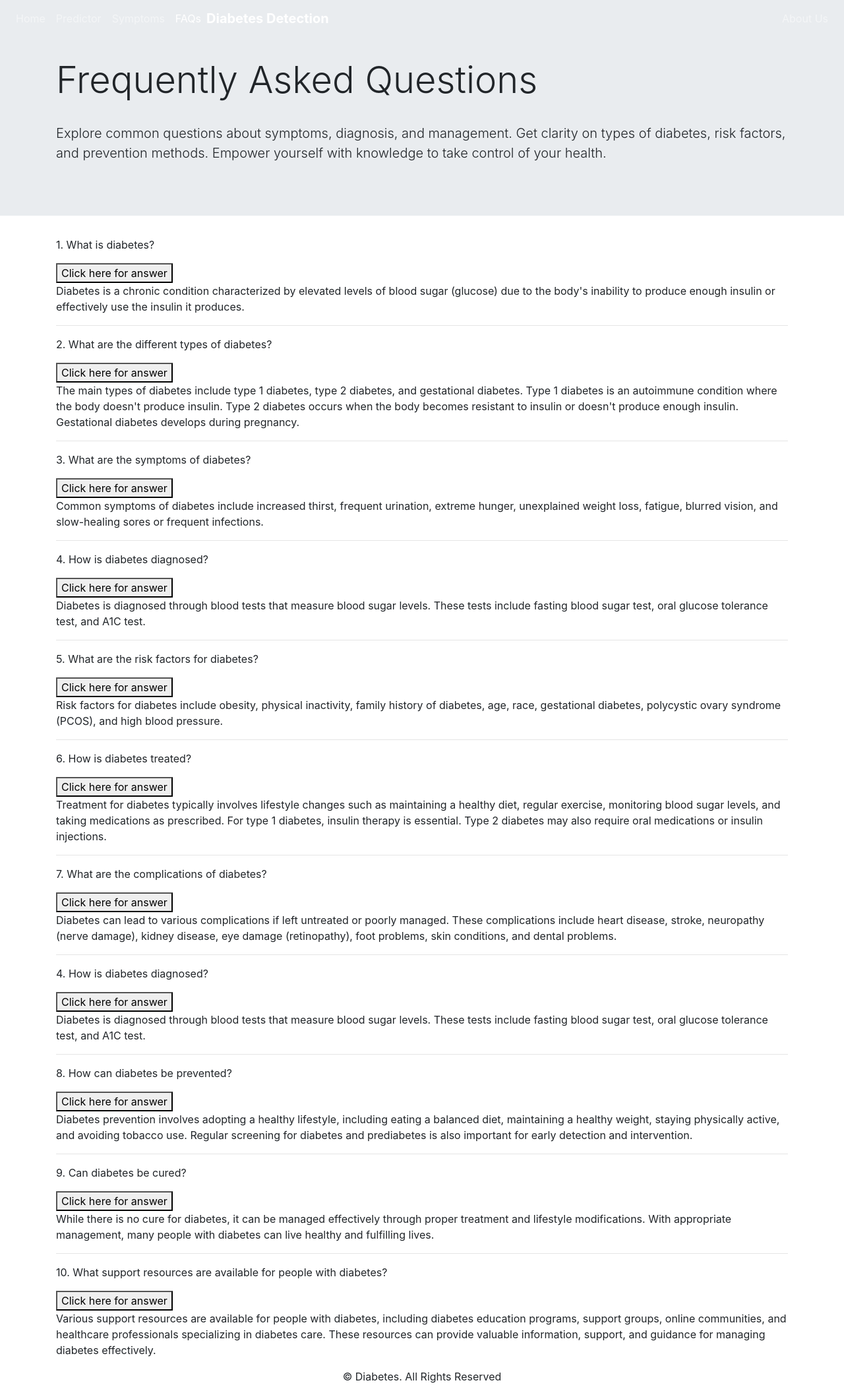
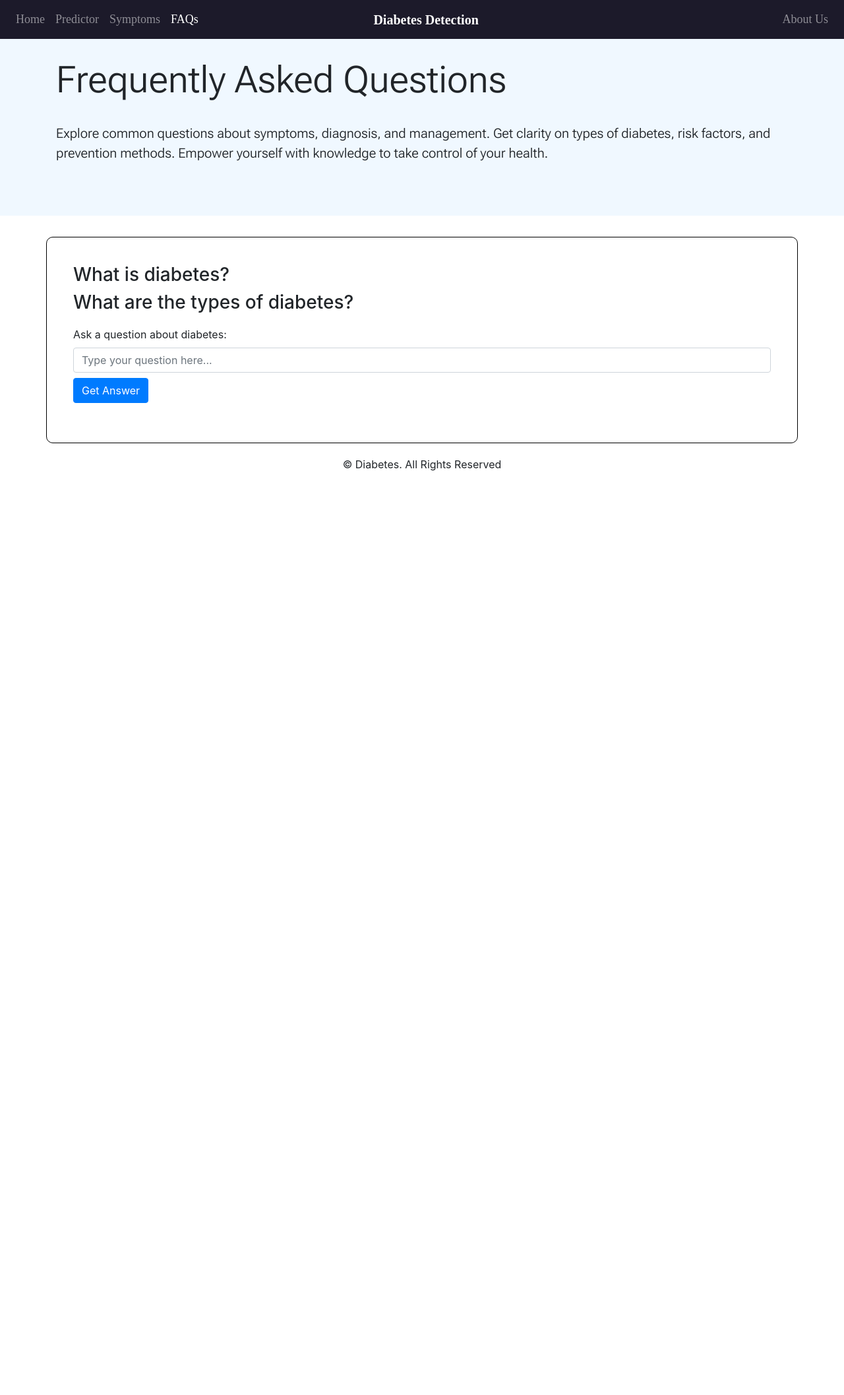
Before and after one commit to anujbohra23/Diabetes, a Python web app: template flask/templates/FAQs.html in a window 1280 px wide. Shown: the whole page at 66% size. After the commit the page ends 714 px from the top, so only its background shows below. Run offline with Jinja, Linux system fonts and the light colour scheme; the template is opened without the code that fills it, so the values that code supplies are empty.

Commit message:
Added qna chatbot funtionality

```diff
--- a/flask/templates/FAQs.html
+++ b/flask/templates/FAQs.html
@@ -12,18 +12,24 @@
     <link
       rel="stylesheet"
       href="https://cdn.jsdelivr.net/npm/bootstrap@4.6.2/dist/css/bootstrap.min.css"
-      integrity="sha384-xOolHFLEh07PJGoPkLv1IbcEPTNtaed2xpHsD9ESMhqIYd0nLMwNLD69Npy4HI+N"
-      crossorigin="anonymous"
     />
-    <link rel="stylesheet" href="/static/css/FAQs.css" />
+    <link rel="stylesheet" href="/static/css/Faq.css" />
     <title>FAQs</title>
-    <script src="/static/FAQs.js"></script>
     <link rel="preconnect" href="https://fonts.googleapis.com" />
     <link rel="preconnect" href="https://fonts.gstatic.com" crossorigin />
     <link
       href="https://fonts.googleapis.com/css2?family=Roboto+Flex:opsz,wght@8..144,100..1000&display=swap"
       rel="stylesheet"
     />
+    <style>
+      .qa-container {
+        margin: 20px 0;
+      }
+      .answer {
+        display: none;
+        margin-top: 10px;
+      }
+    </style>
   </head>
   <body>
     <header>
@@ -33,11 +39,9 @@
           <li class="nav-item">
             <a class="nav-link" href="/">Home</a>
           </li>
-
           <li class="nav-item">
-            <a class="nav-link" href="/index" methodS="POST">Predictor </a>
+            <a class="nav-link" href="/index">Predictor </a>
           </li>
-
           <li class="nav-item">
             <a class="nav-link" href="/symp">Symptoms </a>
           </li>
@@ -45,7 +49,6 @@
             <a class="nav-link" href="/fact">FAQs </a>
           </li>
         </ul>
-
         <a
           class="navbar-brand d-flex justify-content-center"
           href="#"
@@ -68,10 +71,6 @@
             <li class="nav-item">
               <a class="nav-link" href="#jb2">About Us</a>
             </li>
-
-            <!-- <li class="nav-item">
-          <a class="nav-link" href="/signup">Sign Up</a>
-        </li> -->
           </ul>
         </div>
       </nav>
@@ -92,118 +91,81 @@
     </div>
 
     <div class="container ansbox">
+      <!-- Section for Static FAQ Questions -->
       <div class="faq">
-        <p>1. What is diabetes?</p>
-        <button onclick="toggleAnswer('answer1')">Click here for answer</button>
-        <p id="answer1" class="answer">
+        <h3 onclick="toggleAnswer('answer1')">What is diabetes?</h3>
+        <div id="answer1" class="answer">
+          <p>
             Diabetes is a chronic condition characterized by elevated levels of
             blood sugar (glucose) due to the body's inability to produce enough
             insulin or effectively use the insulin it produces.
           </p>
-        <hr />
+        </div>
+        <h3 onclick="toggleAnswer('answer2')">
+          What are the types of diabetes?
+        </h3>
+        <div id="answer2" class="answer">
+          <p>
+            The main types of diabetes include type 1 diabetes, type 2 diabetes,
+            and gestational diabetes.
+          </p>
+        </div>
+        <!-- Additional static FAQs can be added here -->
+      </div>
 
-        <p>2. What are the different types of diabetes?</p>
-        <button onclick="toggleAnswer('answer2')">Click here for answer</button>
-        <p id="answer2" class="answer">
-          The main types of diabetes include type 1 diabetes, type 2 diabetes,
-          and gestational diabetes. Type 1 diabetes is an autoimmune condition
-          where the body doesn't produce insulin. Type 2 diabetes occurs when
-          the body becomes resistant to insulin or doesn't produce enough
-          insulin. Gestational diabetes develops during pregnancy.
-        </p>
-        <hr />
+      <!-- Dynamic Question-Answer Section -->
+      <div class="qa-container">
+        <label for="questionInput">Ask a question about diabetes:</label>
+        <input
+          type="text"
+          id="questionInput"
+          class="form-control"
+          placeholder="Type your question here..."
+        />
+        <button class="btn btn-primary mt-2" onclick="askQuestion()">
+          Get Answer
+        </button>
+        <div id="qaResult" class="answer alert alert-info mt-3"></div>
+      </div>
 
-        <p>3. What are the symptoms of diabetes?</p>
-        <button onclick="toggleAnswer('answer3')">Click here for answer</button>
-        <p id="answer3" class="answer">
-          Common symptoms of diabetes include increased thirst, frequent
-          urination, extreme hunger, unexplained weight loss, fatigue, blurred
-          vision, and slow-healing sores or frequent infections.
-        </p>
-        <hr />
-
-        <p>4. How is diabetes diagnosed?</p>
-        <button onclick="toggleAnswer('answer4')">Click here for answer</button>
-        <p id="answer4" class="answer">
-          Diabetes is diagnosed through blood tests that measure blood sugar
-          levels. These tests include fasting blood sugar test, oral glucose
-          tolerance test, and A1C test.
-        </p>
-        <hr />
-
-        <p>5. What are the risk factors for diabetes?</p>
-        <button onclick="toggleAnswer('answer5')">Click here for answer</button>
-        <p id="answer5" class="answer">
-          Risk factors for diabetes include obesity, physical inactivity, family
-          history of diabetes, age, race, gestational diabetes, polycystic ovary
-          syndrome (PCOS), and high blood pressure.
-        </p>
-        <hr />
-
-        <p>6. How is diabetes treated?</p>
-        <button onclick="toggleAnswer('answer6')">Click here for answer</button>
-        <p id="answer6" class="answer">
+      <!-- Example Context -->
+      <div id="context" style="display: none">
+        Diabetes is a chronic condition characterized by elevated levels of
+        blood sugar (glucose) due to the body's inability to produce enough
+        insulin or effectively use the insulin it produces. The main types of
+        diabetes include type 1 diabetes, type 2 diabetes, and gestational
+        diabetes. Type 1 diabetes is an autoimmune condition where the body
+        doesn't produce insulin. Type 2 diabetes occurs when the body becomes
+        resistant to insulin or doesn't produce enough insulin. Gestational
+        diabetes develops during pregnancy. Common symptoms of diabetes include
+        increased thirst, frequent urination, extreme hunger, unexplained weight
+        loss, fatigue, blurred vision, and slow-healing sores or frequent
+        infections. Diabetes is diagnosed through blood tests that measure blood
+        sugar levels. These tests include fasting blood sugar test, oral glucose
+        tolerance test, and A1C test. Risk factors for diabetes include obesity,
+        physical inactivity, family history of diabetes, age, race, gestational
+        diabetes, polycystic ovary syndrome (PCOS), and high blood pressure.
         Treatment for diabetes typically involves lifestyle changes such as
         maintaining a healthy diet, regular exercise, monitoring blood sugar
         levels, and taking medications as prescribed. For type 1 diabetes,
         insulin therapy is essential. Type 2 diabetes may also require oral
-          medications or insulin injections.
-        </p>
-        <hr />
-
-        <p>7. What are the complications of diabetes?</p>
-        <button onclick="toggleAnswer('answer7')">Click here for answer</button>
-        <p id="answer7" class="answer">
-          Diabetes can lead to various complications if left untreated or poorly
-          managed. These complications include heart disease, stroke, neuropathy
-          (nerve damage), kidney disease, eye damage (retinopathy), foot
-          problems, skin conditions, and dental problems.
-        </p>
-        <hr />
-
-        <p>4. How is diabetes diagnosed?</p>
-        <button onclick="toggleAnswer('answer3')">Click here for answer</button>
-        <p id="answer3" class="answer">
-          Diabetes is diagnosed through blood tests that measure blood sugar
-          levels. These tests include fasting blood sugar test, oral glucose
-          tolerance test, and A1C test.
-        </p>
-        <hr />
-
-        <p>8. How can diabetes be prevented?</p>
-        <button onclick="toggleAnswer('answer8')">Click here for answer</button>
-        <p id="answer8" class="answer">
-          Diabetes prevention involves adopting a healthy lifestyle, including
-          eating a balanced diet, maintaining a healthy weight, staying
-          physically active, and avoiding tobacco use. Regular screening for
-          diabetes and prediabetes is also important for early detection and
-          intervention.
-        </p>
-        <hr />
-
-        <p>9. Can diabetes be cured?</p>
-        <button onclick="toggleAnswer('answer9')">Click here for answer</button>
-        <p id="answer9" class="answer">
-          While there is no cure for diabetes, it can be managed effectively
-          through proper treatment and lifestyle modifications. With appropriate
-          management, many people with diabetes can live healthy and fulfilling
-          lives.
-        </p>
-        <hr />
-
-        <p>
-          10. What support resources are available for people with diabetes?
-        </p>
-        <button onclick="toggleAnswer('answer10')">
-          Click here for answer
-        </button>
-        <p id="answer10" class="answer">
-          Various support resources are available for people with diabetes,
-          including diabetes education programs, support groups, online
-          communities, and healthcare professionals specializing in diabetes
-          care. These resources can provide valuable information, support, and
-          guidance for managing diabetes effectively.
-        </p>
+        medications or insulin injections. Diabetes can lead to various
+        complications if left untreated or poorly managed. These complications
+        include heart disease, stroke, neuropathy (nerve damage), kidney
+        disease, eye damage (retinopathy), foot problems, skin conditions, and
+        dental problems. Diabetes prevention involves adopting a healthy
+        lifestyle, including eating a balanced diet, maintaining a healthy
+        weight, staying physically active, and avoiding tobacco use. Regular
+        screening for diabetes and prediabetes is also important for early
+        detection and intervention. While there is no cure for diabetes, it can
+        be managed effectively through proper treatment and lifestyle
+        modifications. With appropriate management, many people with diabetes
+        can live healthy and fulfilling lives. Various support resources are
+        available for people with diabetes, including diabetes education
+        programs, support groups, online communities, and healthcare
+        professionals specializing in diabetes care. These resources can provide
+        valuable information, support, and guidance for managing diabetes
+        effectively.
       </div>
     </div>
 
@@ -212,25 +174,11 @@
         <p style="text-align: center">&copy; Diabetes. All Rights Reserved</p>
       </div>
     </footer>
-    <!-- Optional JavaScript; choose one of the two! -->
 
-    <!-- Option 1: jQuery and Bootstrap Bundle (includes Popper) -->
-    <script
-      src="https://cdn.jsdelivr.net/npm/jquery@3.5.1/dist/jquery.slim.min.js"
-      integrity="sha384-DfXdz2htPH0lsSSs5nCTpuj/zy4C+OGpamoFVy38MVBnE+IbbVYUew+OrCXaRkfj"
-      crossorigin="anonymous"
-    ></script>
-    <script
-      src="https://cdn.jsdelivr.net/npm/bootstrap@4.6.2/dist/js/bootstrap.bundle.min.js"
-      integrity="sha384-Fy6S3B9q64WdZWQUiU+q4/2Lc9npb8tCaSX9FK7E8HnRr0Jz8D6OP9dO5Vg3Q9ct"
-      crossorigin="anonymous"
-    ></script>
-
-    <!-- Option 2: Separate Popper and Bootstrap JS -->
-    <!--
-    <script src="https://cdn.jsdelivr.net/npm/jquery@3.5.1/dist/jquery.slim.min.js" integrity="sha384-DfXdz2htPH0lsSSs5nCTpuj/zy4C+OGpamoFVy38MVBnE+IbbVYUew+OrCXaRkfj" crossorigin="anonymous"></script>
-    <script src="https://cdn.jsdelivr.net/npm/popper.js@1.16.1/dist/umd/popper.min.js" integrity="sha384-9/reFTGAW83EW2RDu2S0VKaIzap3H66lZH81PoYlFhbGU+6BZp6G7niu735Sk7lN" crossorigin="anonymous"></script>
-    <script src="https://cdn.jsdelivr.net/npm/bootstrap@4.6.2/dist/js/bootstrap.min.js" integrity="sha384-+sLIOodYLS7CIrQpBjl+C7nPvqq+FbNUBDunl/OZv93DB7Ln/533i8e/mZXLi/P+" crossorigin="anonymous"></script>
-    -->
+    <!-- Optional JavaScript -->
+    <!-- jQuery and Bootstrap Bundle (includes Popper) -->
+    <script src="https://cdn.jsdelivr.net/npm/jquery@3.5.1/dist/jquery.slim.min.js"></script>
+    <script src="https://cdn.jsdelivr.net/npm/bootstrap@4.6.2/dist/js/bootstrap.bundle.min.js"></script>
+    <script src="/static/Faqs.js"></script>
   </body>
 </html>
```
Also changed, not shown: flask/templates/home.html (+49 -72 lines). Lines whose indentation alone changed are shown as unchanged.
